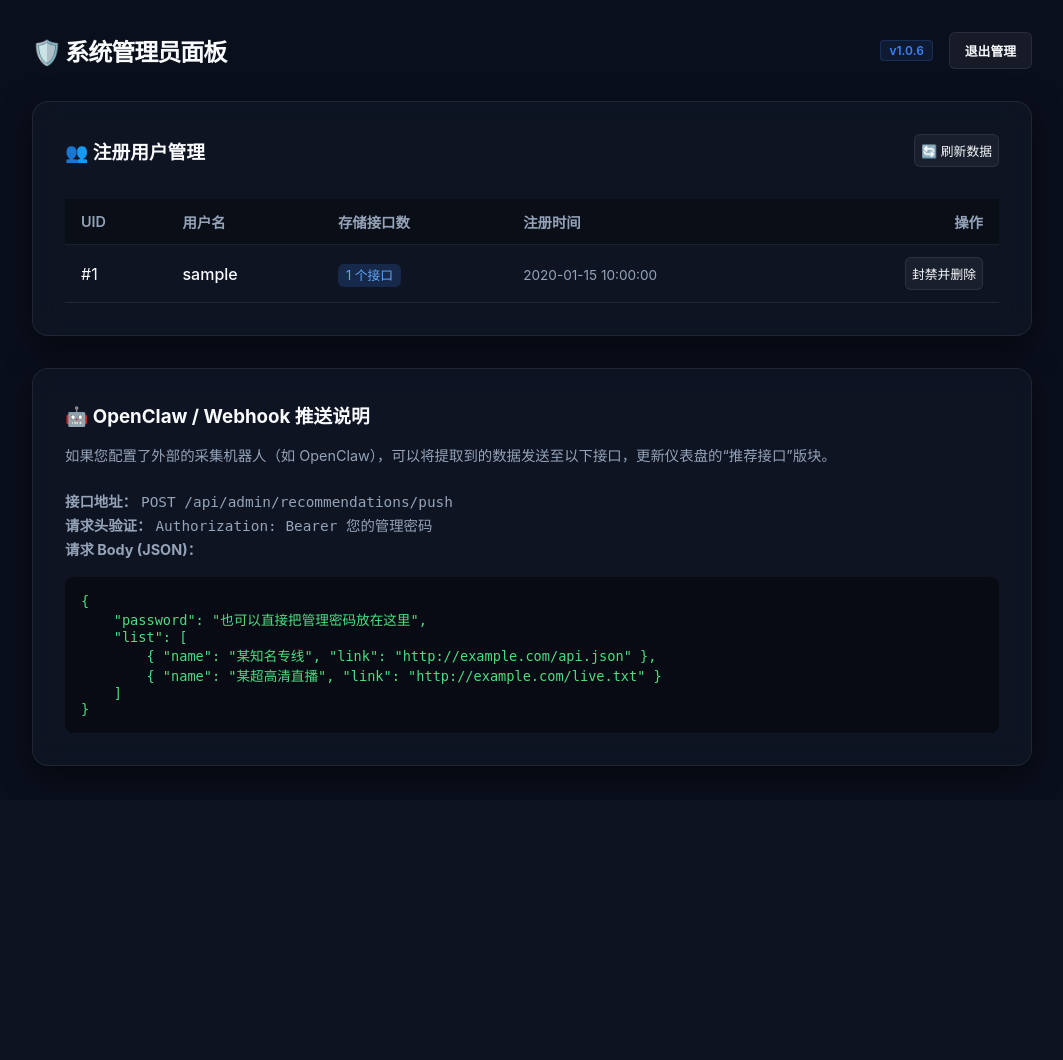
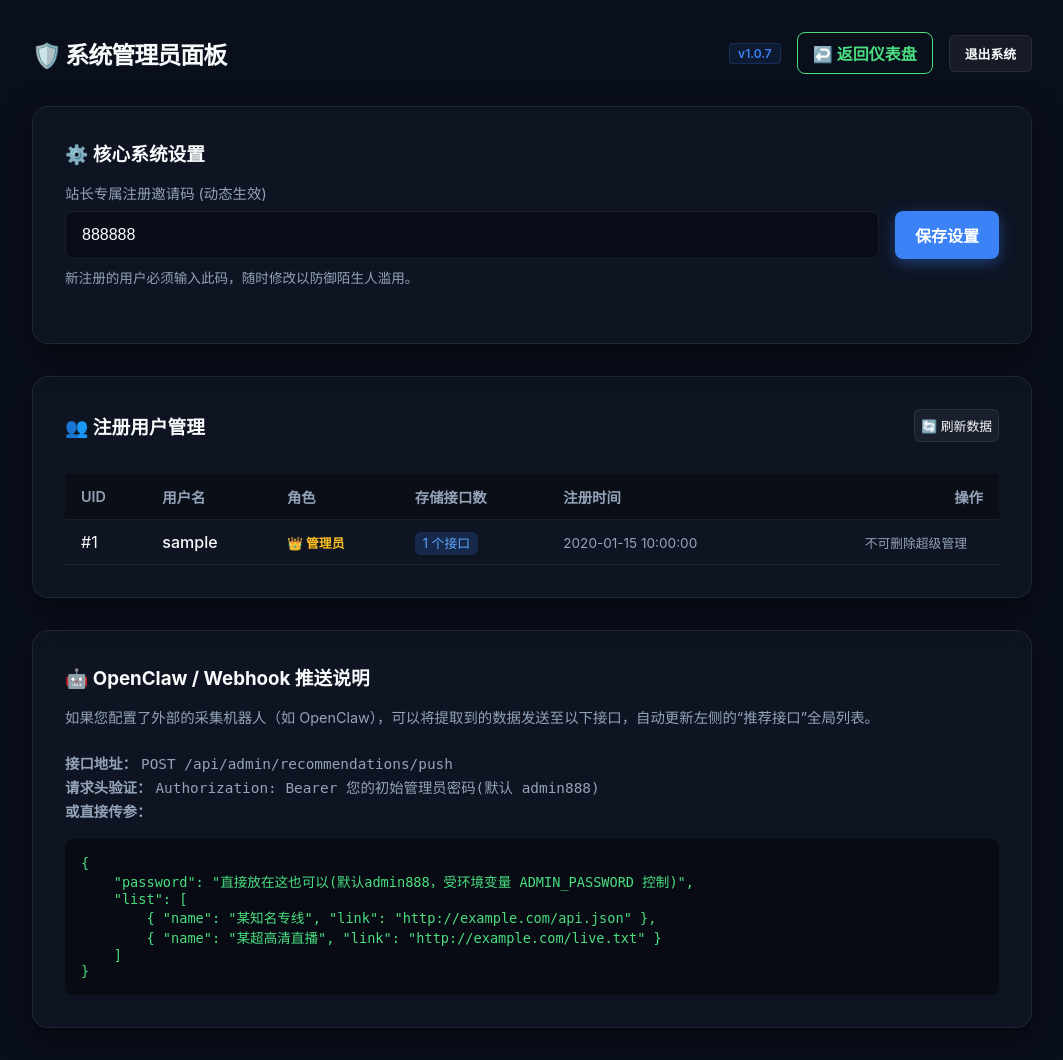
Before and after one commit to eastar23/tvbox-manager, a Flask app: page /admin in a window 1280 px wide. Shown: the whole page, without its empty margins (108-1171 px from the left). Before the commit the page ends 773 px from the top, so only its background shows below. Run offline with Flask 3, Linux system fonts and the light colour scheme; the visitor is signed in with stand-in values (Sample User, id 1); data comes from the database, SQL or seed files in the repository; tables that the repository leaves empty hold one stand-in row (values such as "Sample post").

Commit message:
feat: implement first-user admin role and dynamic registration settings logic

```diff
--- a/app.py
+++ b/app.py
@@ -18,7 +18,7 @@ DATABASE = os.environ.get('DB_PATH', '/app/data/database.db')
 REG_CODE = os.environ.get('REG_CODE', '888888')
 ADMIN_PASSWORD = os.environ.get('ADMIN_PASSWORD', 'admin888')
 BASE_URL = os.environ.get('BASE_URL', '').rstrip('/')
-APP_VERSION = "v1.0.6"  # 当前软件版本号
+APP_VERSION = "v1.0.7"  # 当前软件版本号
 
 def get_db():
     conn = sqlite3.connect(DATABASE)
@@ -36,9 +36,14 @@ def init_db():
                 id INTEGER PRIMARY KEY AUTOINCREMENT,
                 username TEXT UNIQUE NOT NULL,
                 password_hash TEXT NOT NULL,
-                created_at TIMESTAMP DEFAULT CURRENT_TIMESTAMP
+                created_at TIMESTAMP DEFAULT CURRENT_TIMESTAMP,
+                is_admin INTEGER DEFAULT 0
             )
         ''')
+        try:
+            db.execute('ALTER TABLE users ADD COLUMN is_admin INTEGER DEFAULT 0')
+        except sqlite3.OperationalError:
+            pass
         db.execute('''
             CREATE TABLE IF NOT EXISTS sources (
                 id INTEGER PRIMARY KEY AUTOINCREMENT,
@@ -56,6 +61,15 @@ def init_db():
             db.execute('ALTER TABLE sources ADD COLUMN status TEXT DEFAULT "unknown"')
         except sqlite3.OperationalError:
             pass
+
+        db.execute('''
+            CREATE TABLE IF NOT EXISTS settings (
+                key TEXT PRIMARY KEY,
+                value TEXT
+            )
+        ''')
+        # 初始化默认注册码
+        db.execute('INSERT OR IGNORE INTO settings (key, value) VALUES (?, ?)', ('invite_code', REG_CODE))
         db.commit()
 
 # Ensure DB is initialized before first request
@@ -103,10 +117,11 @@ def register():
 @login_required
 def dashboard():
     username = session.get('username')
+    is_admin = session.get('is_admin', False)
     # If BASE_URL is set, use it; otherwise fallback to request.host_url
     host_url = BASE_URL if BASE_URL else request.host_url.rstrip('/')
     sub_url = host_url + url_for('get_tvbox_json', username=username)
-    return render_template('dashboard.html', username=username, sub_url=sub_url)
+    return render_template('dashboard.html', username=username, sub_url=sub_url, is_admin=is_admin)
 
 # --- API Routes ---
 @app.route('/api/auth/register', methods=['POST'])
@@ -116,7 +131,11 @@ def api_register():
     password = data.get('password', '')
     invite_code = data.get('invite_code', '').strip()
 
-    if invite_code != REG_CODE:
+    with get_db() as db:
+        expected_code_row = db.execute("SELECT value FROM settings WHERE key = 'invite_code'").fetchone()
+        expected_code = expected_code_row['value'] if expected_code_row else REG_CODE
+
+    if invite_code != expected_code:
         return jsonify({'status': 'error', 'message': '专属邀请码不正确，拒绝注册！'})
 
     if not username or not password:
@@ -124,8 +143,11 @@ def api_register():
 
     try:
         with get_db() as db:
-            db.execute('INSERT INTO users (username, password_hash) VALUES (?, ?)',
-                       (username, generate_password_hash(password, method='pbkdf2:sha256')))
+            user_count = db.execute("SELECT COUNT(id) as c FROM users").fetchone()['c']
+            is_admin = 1 if user_count == 0 else 0
+
+            db.execute('INSERT INTO users (username, password_hash, is_admin) VALUES (?, ?, ?)',
+                       (username, generate_password_hash(password, method='pbkdf2:sha256'), is_admin))
             db.commit()
             return jsonify({'status': 'success', 'message': '注册成功'})
     except sqlite3.IntegrityError:
@@ -143,6 +165,8 @@ def api_login():
     if user and check_password_hash(user['password_hash'], password):
         session['user_id'] = user['id']
         session['username'] = user['username']
+        # 兼容旧表没有 is_admin 的情况（虽然在 init_db 会尝试建，但通过 get 宽容获取）
+        session['is_admin'] = True if dict(user).get('is_admin') == 1 else False
         return jsonify({'status': 'success', 'message': '登录成功'})
     else:
         return jsonify({'status': 'error', 'message': '用户名或密码错误'})
@@ -155,21 +179,25 @@ def api_logout():
 # --- Admin Routes ---
 @app.route('/admin')
 def admin_dashboard():
-    is_admin = session.get('is_admin', False)
-    return render_template('admin.html', is_admin=is_admin)
+    if not session.get('is_admin'):
+        return redirect(url_for('login'))
 
-@app.route('/api/admin/login', methods=['POST'])
-def api_admin_login():
-    password = request.json.get('password', '')
-    if password == ADMIN_PASSWORD:
-        session['is_admin'] = True
-        return jsonify({'status': 'success', 'message': '登录成功'})
-    return jsonify({'status': 'error', 'message': '管理密码错误'})
+    with get_db() as db:
+        expected_code_row = db.execute("SELECT value FROM settings WHERE key = 'invite_code'").fetchone()
+        invite_code = expected_code_row['value'] if expected_code_row else REG_CODE
 
-@app.route('/api/admin/logout', methods=['GET'])
-def api_admin_logout():
-    session.pop('is_admin', None)
-    return redirect(url_for('admin_dashboard'))
+    return render_template('admin.html', is_admin=True, invite_code=invite_code)
+
+@app.route('/api/admin/settings/code', methods=['POST'])
+@admin_required
+def api_admin_update_code():
+    new_code = request.json.get('code', '').strip()
+    if not new_code:
+        return jsonify({'status': 'error', 'message': '邀请码不能为空'})
+    with get_db() as db:
+        db.execute("UPDATE settings SET value = ? WHERE key = 'invite_code'", (new_code,))
+        db.commit()
+    return jsonify({'status': 'success', 'message': '注册邀请码已更新'})
 
 @app.route('/api/admin/users', methods=['GET'])
 @admin_required
--- a/templates/admin.html
+++ b/templates/admin.html
@@ -13,6 +13,7 @@
         th { background: rgba(0,0,0,0.3); color: var(--text-muted); font-size: 0.9rem; font-weight: 600; }
         tr:hover { background: rgba(59, 130, 246, 0.05); }
         .badge { background: rgba(59, 130, 246, 0.2); color: #60a5fa; padding: 4px 8px; border-radius: 6px; font-size: 0.8rem; }
+        .settings-grid { display: grid; grid-template-columns: 1fr; gap: 1.5rem; }
     </style>
 </head>
 <body>
@@ -21,48 +22,26 @@
             <h2 style="font-weight: 800; letter-spacing: -1px;">🛡️ 系统管理员面板</h2>
             <div style="display: flex; gap: 1rem; align-items: center;">
                 <span class="version-tag">{{ version }}</span>
-                {% if is_admin %}
-                <a href="{{ url_for('api_admin_logout') }}" class="btn action-btn" style="width:auto; padding: 8px 15px">退出管理</a>
-                {% endif %}
+                <a href="/dashboard" class="btn" style="width:auto; padding: 8px 15px; border: 1px solid #4ade80; color: #4ade80; text-decoration: none; border-radius: 8px;">↩️ 返回仪表盘</a>
+                <a href="{{ url_for('api_logout') }}" class="btn action-btn" style="width:auto; padding: 8px 15px">退出系统</a>
             </div>
         </div>
 
-        {% if not is_admin %}
-        <div class="auth-wrapper" style="padding-top: 0;">
-            <div class="glass-panel auth-box">
-                <h2>管理员身份验证</h2>
-                <form id="adminLoginForm">
+        <div class="settings-grid">
+            <div class="glass-panel" style="margin-bottom: 2rem;">
+                <h3>⚙️ 核心系统设置</h3>
+                <form id="settingsForm" style="margin-top: 1rem;">
                     <div class="form-group">
-                        <label>管理员核心密码 (ADMIN_PASSWORD)</label>
-                        <input type="password" id="password" class="form-control" required>
+                        <label>站长专属注册邀请码 (动态生效)</label>
+                        <div style="display: flex; gap: 1rem;">
+                            <input type="text" id="inviteCode" class="form-control" value="{{ invite_code }}" required>
+                            <button type="submit" class="btn btn-primary" style="width: auto; white-space: nowrap;">保存设置</button>
                         </div>
-                    <button type="submit" class="btn btn-primary mt-4">验证并登录</button>
-                    <p id="errorMsg" class="error-msg text-center" style="margin-top:1rem;"></p>
+                        <p style="color: var(--text-muted); font-size: 0.85rem; margin-top: 0.5rem;">新注册的用户必须输入此码，随时修改以防御陌生人滥用。</p>
+                    </div>
                 </form>
             </div>
         </div>
-
-        <script>
-            document.getElementById('adminLoginForm').addEventListener('submit', async (e) => {
-                e.preventDefault();
-                const pwd = document.getElementById('password').value;
-                const res = await fetch('/api/admin/login', {
-                    method: 'POST',
-                    headers: {'Content-Type': 'application/json'},
-                    body: JSON.stringify({password: pwd})
-                });
-                const data = await res.json();
-                if(data.status === 'success') {
-                    window.location.reload();
-                } else {
-                    const err = document.getElementById('errorMsg');
-                    err.innerText = data.message;
-                    err.style.display = 'block';
-                }
-            });
-        </script>
-
-        {% else %}
 
         <div class="glass-panel">
             <div style="display: flex; justify-content: space-between; align-items: center;">
@@ -75,13 +54,14 @@
                         <tr>
                             <th>UID</th>
                             <th>用户名</th>
+                            <th>角色</th>
                             <th>存储接口数</th>
                             <th>注册时间</th>
                             <th style="text-align: right;">操作</th>
                         </tr>
                     </thead>
                     <tbody id="userTableBody">
-                        <tr><td colspan="5" style="text-align: center; color: var(--text-muted); padding: 2rem;">加载中...</td></tr>
+                        <tr><td colspan="6" style="text-align: center; color: var(--text-muted); padding: 2rem;">加载中...</td></tr>
                     </tbody>
                 </table>
             </div>
@@ -90,21 +70,38 @@
         <div class="glass-panel" style="margin-top: 2rem;">
             <h3>🤖 OpenClaw / Webhook 推送说明</h3>
             <p style="color: var(--text-muted); font-size: 0.9rem; margin-top: 1rem; line-height: 1.6;">
-                如果您配置了外部的采集机器人（如 OpenClaw），可以将提取到的数据发送至以下接口，更新仪表盘的“推荐接口”版块。<br><br>
-                <strong>接口地址：</strong> <code>POST /api/admin/recommendations/push</code><br>
-                <strong>请求头验证：</strong> <code>Authorization: Bearer 您的管理密码</code><br>
-                <strong>请求 Body (JSON)：</strong><br>
+                如果您配置了外部的采集机器人（如 OpenClaw），可以将提取到的数据发送至以下接口，自动更新左侧的“推荐接口”全局列表。<br><br>
+                <strong>接口地址：</strong> <code style="user-select: all;">POST /api/admin/recommendations/push</code><br>
+                <strong>请求头验证：</strong> <code style="user-select: all;">Authorization: Bearer 您的初始管理员密码(默认 admin888)</code><br>
+                <strong>或直接传参：</strong><br>
             </p>
             <pre style="background: rgba(0,0,0,0.4); padding: 1rem; border-radius: 8px; margin-top: 1rem; color: #4ade80; font-family: monospace; font-size: 0.85rem;">{
-    "password": "也可以直接把管理密码放在这里",
+    "password": "直接放在这也可以(默认admin888，受环境变量 ADMIN_PASSWORD 控制)",
     "list": [
         { "name": "某知名专线", "link": "http://example.com/api.json" },
         { "name": "某超高清直播", "link": "http://example.com/live.txt" }
     ]
 }</pre>
         </div>
+    </div>
 
     <script>
+        document.getElementById('settingsForm').addEventListener('submit', async (e) => {
+            e.preventDefault();
+            const code = document.getElementById('inviteCode').value;
+            try {
+                const res = await fetch('/api/admin/settings/code', {
+                    method: 'POST',
+                    headers: {'Content-Type': 'application/json'},
+                    body: JSON.stringify({code})
+                });
+                const data = await res.json();
+                alert(data.message);
+            } catch (err) {
+                alert("网络异常");
+            }
+        });
+
         async function loadUsers() {
             const tbody = document.getElementById('userTableBody');
             try {
@@ -114,33 +111,39 @@
                 if (json.status === 'success') {
                     tbody.innerHTML = '';
                     if (json.data.length === 0) {
-                            tbody.innerHTML = '<tr><td colspan="5" style="text-align: center;">暂无注册用户</td></tr>';
+                        tbody.innerHTML = '<tr><td colspan="6" style="text-align: center;">暂无注册用户</td></tr>';
                         return;
                     }
 
                     json.data.forEach(user => {
                         const tr = document.createElement('tr');
+
+                        // First user fallback heuristic if DB admin was initialized without them logging back in
+                        const isAdmin = user.id === 1 ? true : false;
+                        const roleBadge = isAdmin ? '<span style="color: #fbbf24; font-weight: 600; font-size:0.8rem">👑 管理员</span>' : '<span style="color: #94a3b8; font-size:0.8rem">普通用户</span>';
+
                         tr.innerHTML = `
                             <td>#${user.id}</td>
                             <td style="font-weight: 500;">${user.username}</td>
+                            <td>${roleBadge}</td>
                             <td><span class="badge">${user.source_count} 个接口</span></td>
                             <td><span style="color: var(--text-muted); font-size: 0.85rem;">${user.created_at}</span></td>
                             <td style="text-align: right;">
-                                    <button class="action-btn delete" onclick="deleteUser(${user.id}, '${user.username}')">封禁并删除</button>
+                                ${isAdmin ? '<span style="color:var(--text-muted);font-size:0.8rem;padding-right:1rem">不可删除超级管理</span>' : `<button class="action-btn delete" onclick="deleteUser(${user.id}, '${user.username}')">封禁此账号</button>`}
                             </td>
                         `;
                         tbody.appendChild(tr);
                     });
                 }
             } catch (e) {
-                    tbody.innerHTML = '<tr><td colspan="5" style="text-align: center; color: #ef4444;">获取数据失败</td></tr>';
+                tbody.innerHTML = '<tr><td colspan="6" style="text-align: center; color: #ef4444;">获取数据失败</td></tr>';
             }
         }
 
         async function deleteUser(id, username) {
-                const confirmation = prompt(`该操作将永久删除用户 [${username}] 及其所有保存的接口数据！\n\n确认请在此输入该用户的用户名以放行：`);
+            const confirmation = prompt(`该操作将不可恢复的删除用户 [${username}] ！\n\n确认请在此精确输入该用户的用户名作为最后防线：`);
             if (confirmation !== username) {
-                    if(confirmation !== null) alert("输入不匹配，已取消删除操作。");
+                if(confirmation !== null) alert("输入防错字不匹配，已取消操作。");
                 return;
             }
 
@@ -165,7 +168,5 @@
         // Init
         loadUsers();
     </script>
-        {% endif %}
-    </div>
 </body>
 </html>
--- a/templates/dashboard.html
+++ b/templates/dashboard.html
@@ -53,6 +53,9 @@
             <div style="display: flex; gap: 1rem; align-items: center;">
                 <span class="version-tag">{{ version }}</span>
                 <span style="color: var(--text-muted)">{{ username }}</span>
+                {% if is_admin %}
+                <a href="/admin" class="btn" style="width:auto; padding: 8px 15px; border: 1px solid #60a5fa; color: #60a5fa; text-decoration: none; border-radius: 8px;">🎛️ 管理控制台</a>
+                {% endif %}
                 <a href="{{ url_for('api_logout') }}" class="btn action-btn" style="width:auto; padding: 8px 15px">登出</a>
             </div>
         </div>
```
Also changed, not shown: README.md, 2 other files. Lines whose indentation alone changed are shown as unchanged.
